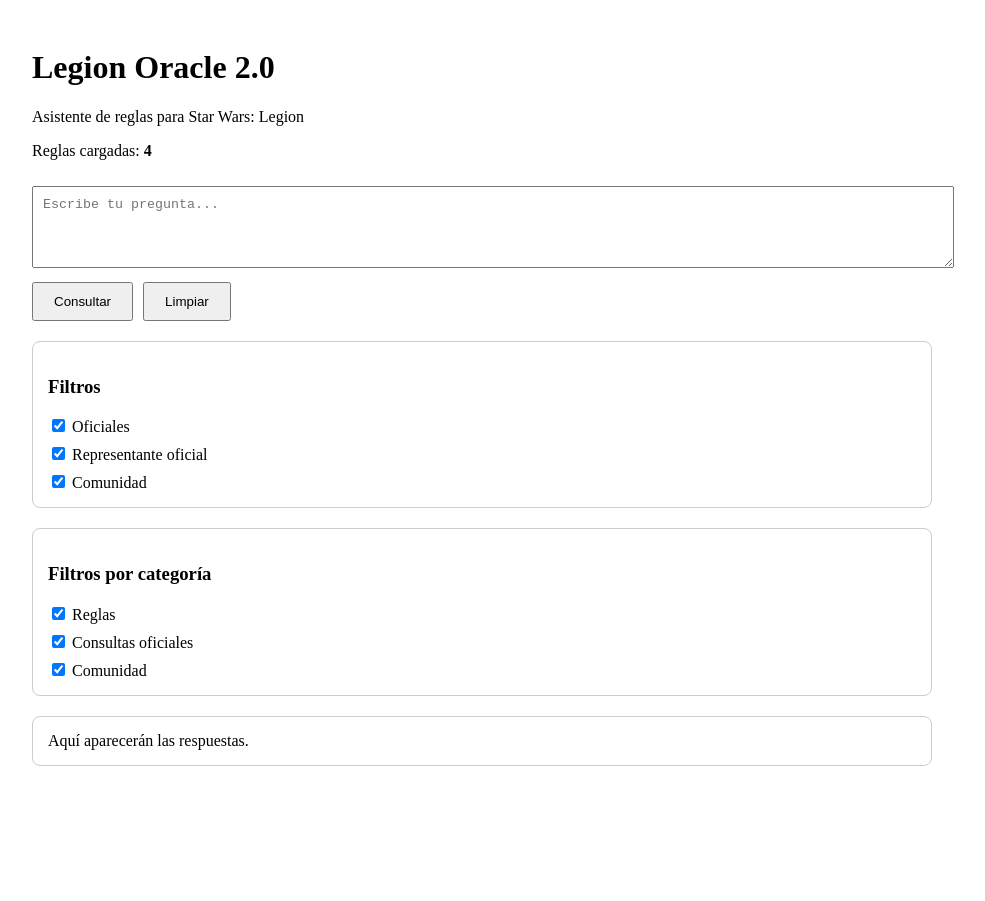
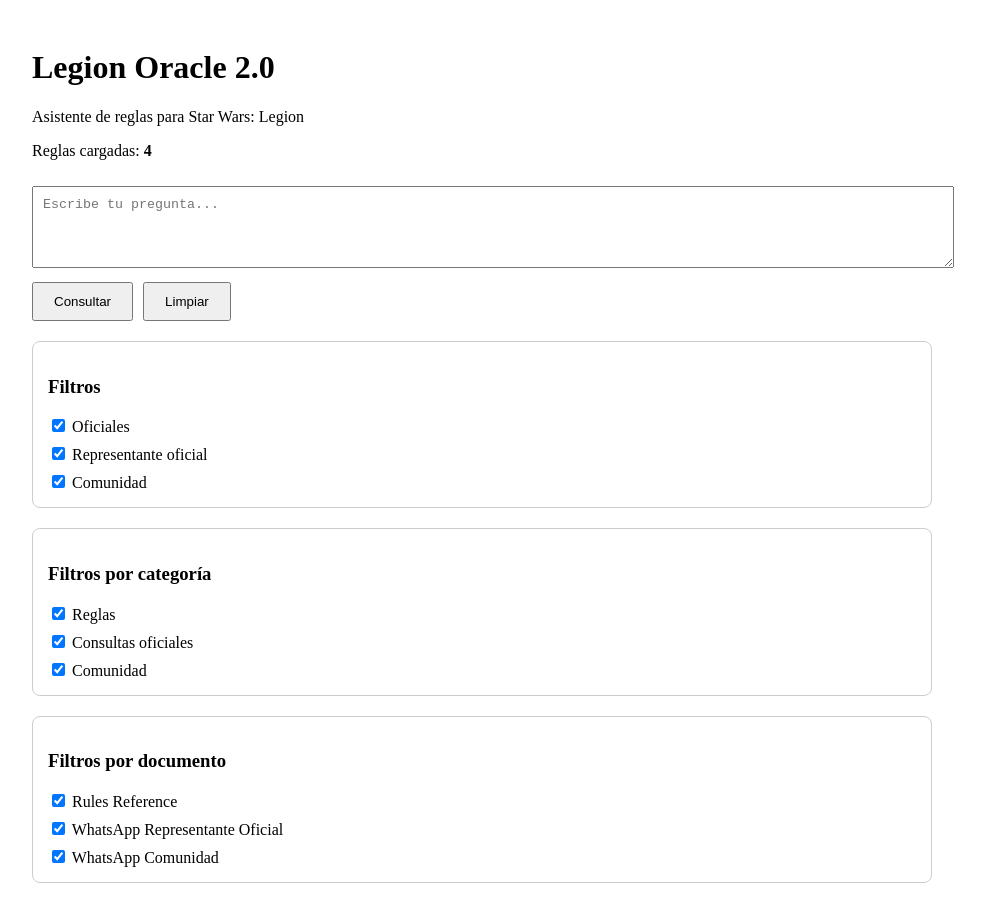
Before and after one commit to GabyrelNA/legion-oracle-2, a React (Vite) app: page / in a window 1280 px wide. Shown: the top 901 px of the page, without its empty margins (158-1143 px from the left). Before the commit the page ends 800 px from the top, so only its background shows below. Built offline with nearby package versions, Linux system fonts and the light colour scheme.

Commit message:
Update App.jsx

```diff
--- a/src/App.jsx
+++ b/src/App.jsx
@@ -3,6 +3,7 @@
 import Resultado from "./Resultado";
 import Filtros from "./Filtros";
 import FiltrosCategoria from "./FiltrosCategoria";
+import FiltrosDocumento from "./FiltrosDocumento";
 
 export default function App() {
   const [pregunta, setPregunta] = useState("");
@@ -31,6 +32,21 @@
   const [
     mostrarComunidadCategoria,
     setMostrarComunidadCategoria
+  ] = useState(true);
+
+  const [
+    mostrarRulesReference,
+    setMostrarRulesReference
+  ] = useState(true);
+
+  const [
+    mostrarRepresentanteDocumento,
+    setMostrarRepresentanteDocumento
+  ] = useState(true);
+
+  const [
+    mostrarComunidadDocumento,
+    setMostrarComunidadDocumento
   ] = useState(true);
 
   useEffect(() => {
@@ -142,6 +158,30 @@
         return false;
       }
 
+      if (
+        regla.documento ===
+          "Rules Reference v2.7" &&
+        !mostrarRulesReference
+      ) {
+        return false;
+      }
+
+      if (
+        regla.documento ===
+          "WhatsApp Representante Oficial" &&
+        !mostrarRepresentanteDocumento
+      ) {
+        return false;
+      }
+
+      if (
+        regla.documento ===
+          "WhatsApp Comunidad" &&
+        !mostrarComunidadDocumento
+      ) {
+        return false;
+      }
+
       return true;
     }
   );
@@ -236,6 +276,27 @@
         }
         setMostrarComunidadCategoria={
           setMostrarComunidadCategoria
+        }
+      />
+
+      <FiltrosDocumento
+        mostrarRulesReference={
+          mostrarRulesReference
+        }
+        setMostrarRulesReference={
+          setMostrarRulesReference
+        }
+        mostrarRepresentanteDocumento={
+          mostrarRepresentanteDocumento
+        }
+        setMostrarRepresentanteDocumento={
+          setMostrarRepresentanteDocumento
+        }
+        mostrarComunidadDocumento={
+          mostrarComunidadDocumento
+        }
+        setMostrarComunidadDocumento={
+          setMostrarComunidadDocumento
         }
       />
 
```
